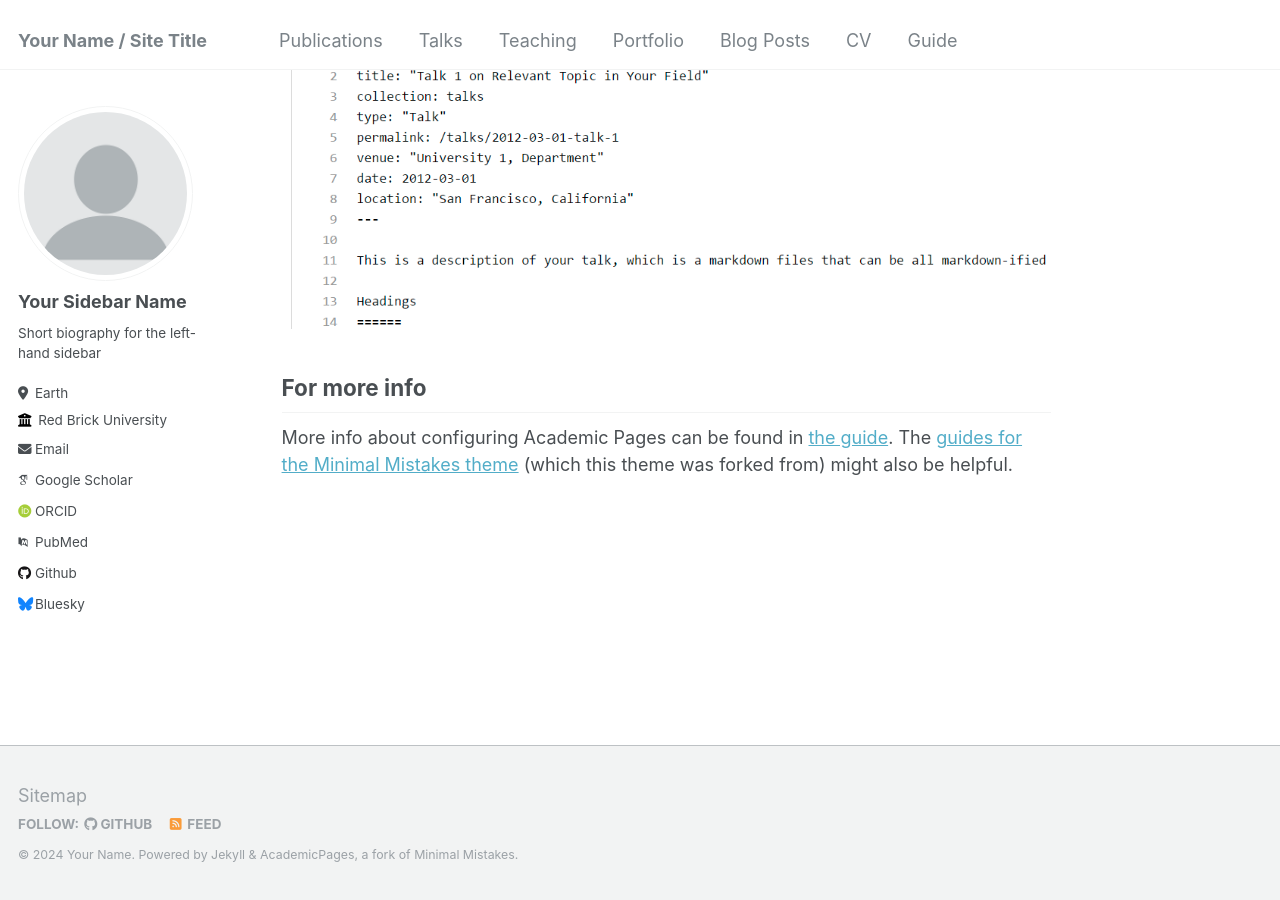
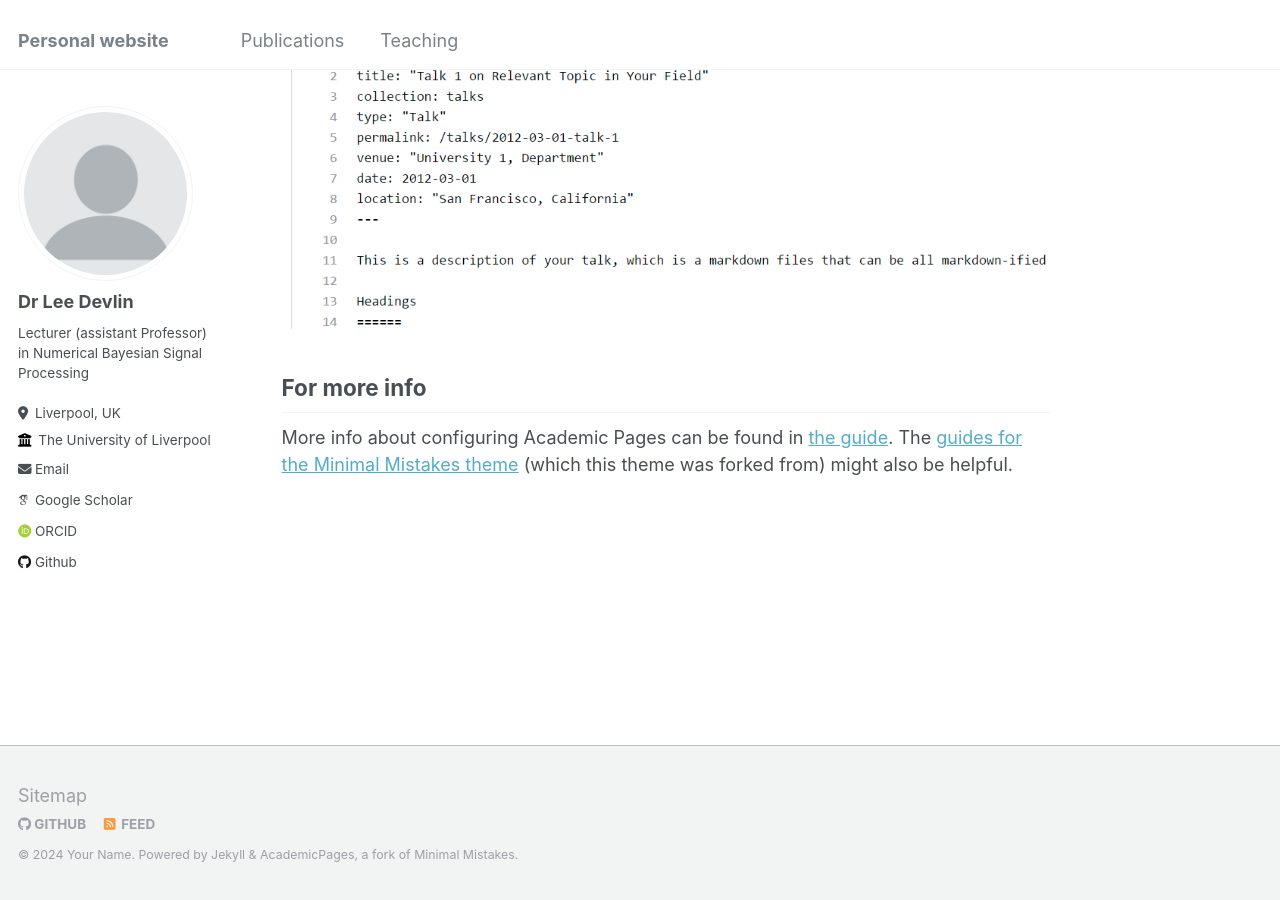
Before and after one commit to LJDevlin/LJDevlin.github.io, a Jekyll site: the page built from _pages/about.md, in a window 1280 px wide and 900 px high, scrolled down 2660 px. Built offline with Jekyll 4.4.1, drawn with Linux system fonts in a browser that asks for light colours; some web fonts are replaced.

Commit message:
Removed redundent navigation bars and updated sidebar bio

```diff
--- a/_config.yml
+++ b/_config.yml
@@ -7,14 +7,14 @@
 # server process.
 
 # Basic Site Settings
-locale                   : "en-US"
-title                    : "Your Name / Site Title"
+locale                   : "en-UK"
+title                    : "Personal website"
 title_separator          : "-"
 name                     : &name "Your Name"
 description              : &description "personal description"
-url                      : https://academicpages.github.io # the base hostname & protocol for your site e.g. "https://mmistakes.github.io"
+url                      : https://LJDevlin.github.io # the base hostname & protocol for your site e.g. "https://mmistakes.github.io"
 baseurl                  : "" # the subpath of your site, e.g. "/blog"
-repository               : "academicpages/academicpages.github.io"
+repository               : "LJDevlin/LJDevlin.github.io"
 
 # Site Author - The following control what appear as part of the author content on the side bar.
 #               If a field is blank the icon and link will not appear, otherwise it will be shown.
@@ -22,32 +22,32 @@ repository               : "academicpages/academicpages.github.io"
 author:
   # Biographic information
   avatar           : "profile.png"
-  name             : "Your Sidebar Name"
+  name             : "Dr Lee Devlin"
   pronouns         : # example: "she/her"
-  bio              : "Short biography for the left-hand sidebar"
-  location         : "Earth"
-  employer         : "Red Brick University"
+  bio              : "Lecturer (assistant Professor) in Numerical Bayesian Signal Processing"
+  location         : "Liverpool, UK"
+  employer         : "The University of Liverpool"
   uri              : # URL
-  email            : "none@example.org"
+  email            : "Lee.Devlin@liverpool.ac.uk"
 
   # Academic websites
   arxiv            : # URL - Update with the correct link to your profile
-  googlescholar    : "https://scholar.google.com/citations?user=PS_CX0AAAAAJ"
+  googlescholar    : "https://scholar.google.com/citations?user=_V854nwAAAAJ&hl=en"
   impactstory      : # URL
-  orcid            : "http://orcid.org/yourorcidurl"
-  pubmed           : "https://www.ncbi.nlm.nih.gov/pubmed/?term=john+snow"
+  orcid            : https://orcid.org/0000-0002-2059-7284"
+  pubmed           : # URL.
   researchgate     : # URL
 
   # Repositories and software development
   bitbucket        : # Username - Update with your username on the site
   codepen          : # Username
   dribbble         : # Username
-  github           : "academicpages"
+  github           : "LJDevlin"
   kaggle           : # Username
   stackoverflow    : # User number or user number and name (i.e., use "1" or "1/jeff-atwood")
 
   # Social media
-  bluesky          : "bsky.app" # Replace this with you Bluesky username
+  bluesky          : #"bsky.app" # Replace this with you Bluesky username
   facebook         : # Username
   flickr           : # Username
   foursquare       : # Username
```
Also changed, not shown: _data/navigation.yml (+10 -10 lines).
